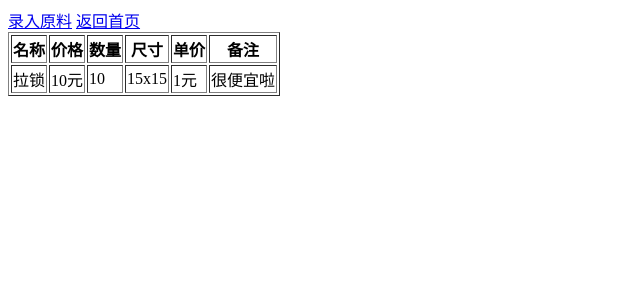
After one commit to amigoradio/productOrder, a Python web app: template templates/materialList.html in a window 1280 px wide. The commit adds this page. Shown: the top 300 px of the page, without its empty margins (0-640 px from the left). Run offline with Jinja, Linux system fonts and the light colour scheme; the template is opened without the code that fills it, so the values that code supplies are empty.

Commit message:
增加原料列表
增加原料列表页面，修改录入原料后返回到原料列表页面

```diff
--- a/handler/material.py
+++ b/handler/material.py
@@ -7,4 +7,8 @@ class MaterialHandler(BaseHandler):
         self.render('material.html')
 
     def post(self, *args, **kwargs):
-        self.redirect('/material')
+        self.redirect('/materialList')
+
+class MaterialListHandler(BaseHandler):
+    def get(self, *args, **kwargs):
+        self.render('materialList.html')
--- a/templates/material.html
+++ b/templates/material.html
@@ -6,10 +6,11 @@
 </head>
 <body>
 <h1>录入原材料</h1>
+<a href="/">返回首页</a>
 <form action="material" method="POST">
     <p>名称：<input type="text" autofocus="autofocus" required="required"/></p>
-    <p>进货价格：<input type="text" pattern="[0-9]+.[0-9]{0,2}" required="required"/>元</p>
-    <p>进货数量：<input type="number" min="0" required="required"/></p>
+    <p>价格：<input type="text" pattern="[0-9]+.[0-9]{0,2}" required="required"/>元</p>
+    <p>数量：<input type="number" min="0" required="required"/></p>
     <p>尺寸：<input type="text" /></p>
     <p>备注：<textarea></textarea></p>
     <p>单价：<span></span><input type="hidden" /></p>
--- /dev/null
+++ b/templates/materialList.html
@@ -0,0 +1,29 @@
+<!DOCTYPE HTML PUBLIC "-//W3C//DTD HTML 4.01 Transitional//EN"
+        "http://www.w3.org/TR/html4/loose.dtd">
+<html>
+<head>
+    <title>原材料列表</title>
+</head>
+<body>
+<a href="/material">录入原料</a>
+<a href="/">返回首页</a>
+<table border="1">
+    <tr>
+        <th>名称</th>
+        <th>价格</th>
+        <th>数量</th>
+        <th>尺寸</th>
+        <th>单价</th>
+        <th>备注</th>
+    </tr>
+    <tr>
+        <td>拉锁</td>
+        <td>10元</td>
+        <td>10</td>
+        <td>15x15</td>
+        <td>1元</td>
+        <td>很便宜啦</td>
+    </tr>
+</table>
+</body>
+</html>
```
